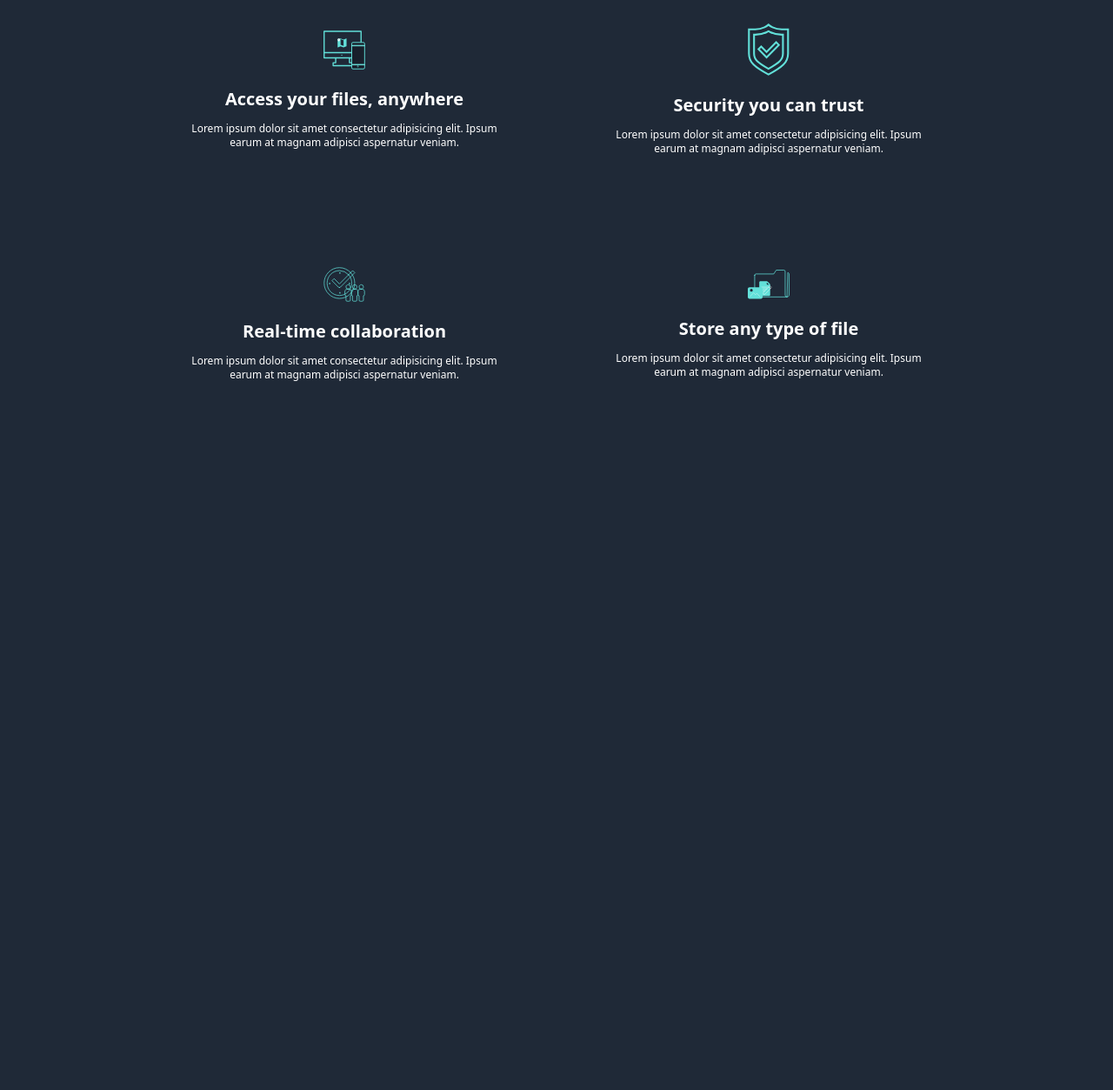
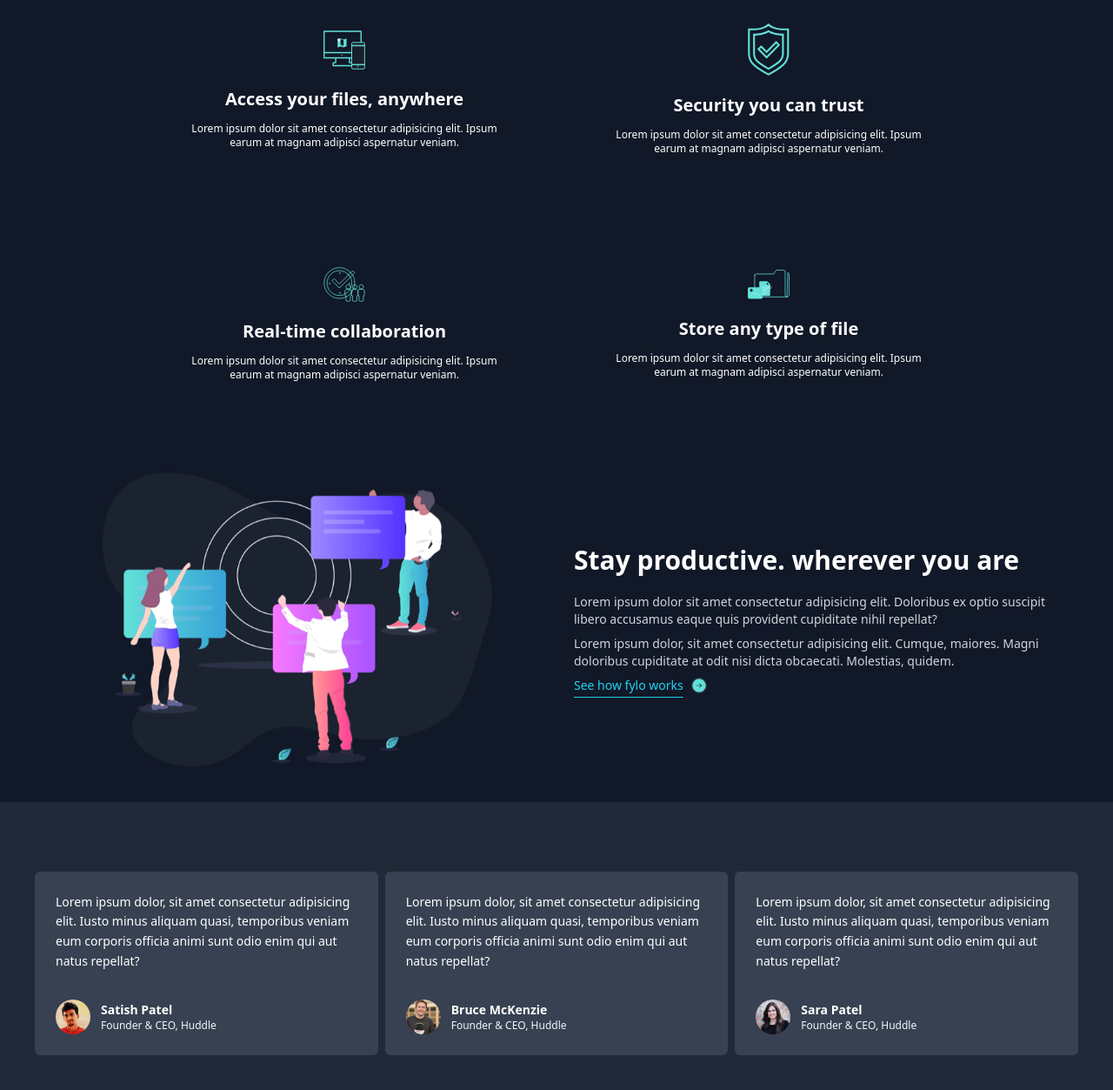
Before and after one commit to pedroLima019/Fylo-landing-page, a website: page src/index.html in a window 1280 px wide. Shown: the part 978-2231 px from the top of the page at 87% size. Before the commit the page ends 1481 px from the top, so only its background shows below. Drawn offline with Linux system fonts and the light colour scheme.

Commit message:
feat: create section cards

```diff
--- a/src/index.html
+++ b/src/index.html
@@ -72,9 +72,10 @@
           </button>
         </div>
       </section>
-      <section class="w-full flex justify-center mt-10 sm:mt-5 p-10">
+      <section
+        class="w-full flex justify-center mt-10 sm:mt-5 p-10 bg-gray-900"
+      >
         <div class="grid grid-cols-1 sm:grid-cols-2 gap-10 lg:gap-20 max-w-4xl">
-          <!-- Card 1 -->
           <div
             class="p-6 flex flex-col justify-center items-center text-center text-white rounded-lg"
           >
@@ -92,7 +93,6 @@
             </p>
           </div>
 
-          <!-- Card 2 -->
           <div
             class="p-6 flex flex-col justify-center items-center text-center text-white rounded-lg"
           >
@@ -106,7 +106,6 @@
             </p>
           </div>
 
-          <!-- Card 3 -->
           <div
             class="p-6 flex flex-col justify-center items-center text-center text-white rounded-lg"
           >
@@ -124,7 +123,6 @@
             </p>
           </div>
 
-          <!-- Card 4 -->
           <div
             class="p-6 flex flex-col justify-center items-center text-center text-white rounded-lg"
           >
@@ -139,6 +137,81 @@
           </div>
         </div>
       </section>
-    </main>
-  </body>
+     <section class="w-full p-10 flex justify-center items-center  bg-gray-900">
+  <div class="w-full max-w-6xl grid grid-cols-1 sm:grid-cols-2 gap-5 lg:gap-10">
+    <div class="flex items-center justify-center w-full">
+      <img
+        class="w-full max-w-md h-auto object-contain"
+        src="/images/illustration-stay-productive.png"
+        alt="Stay productive illustration"
+      />
+    </div>
+    <div class="flex flex-col justify-center w-full">
+      <h3 class="text-white text-lg font-semibold mb-5 md:text-3xl">
+        Stay productive. wherever you are
+      </h3>
+      <p class="text-gray-300 text-sm mb-2 font-thin ">
+        Lorem ipsum dolor sit amet consectetur adipisicing elit. Doloribus
+        ex optio suscipit libero accusamus eaque quis provident cupiditate
+        nihil repellat?
+      </p>
+      <p class="text-gray-300 text-sm mb-2 font-thin">
+        Lorem ipsum dolor, sit amet consectetur adipisicing elit. Cumque,
+        maiores. Magni doloribus cupiditate at odit nisi dicta obcaecati.
+        Molestias, quidem.
+      </p>
+      <a
+        class="flex gap-2 text-cyan-400 text-sm underline underline-offset-8"
+        href=""
+      >
+        See how fylo works
+        <img
+          class="w-[20px] h-[20px]"
+          src="/images/icon-arrow.svg"
+          alt=""
+        />
+      </a>
+    </div>
+  </div>
+</section>
+<section class="mt-10 px-4 sm:px-10 py-10 w-full grid grid-cols-1 sm:grid-cols-2 lg:grid-cols-3 gap-2 place-items-center">
+  <div class="flex flex-col bg-gray-700 p-6 rounded-md w-full ">
+    <p class="text-white text-sm mb-4 text-left leading-relaxed">
+      Lorem ipsum dolor, sit amet consectetur adipisicing elit. Iusto minus aliquam quasi, temporibus veniam eum corporis officia animi sunt odio enim qui aut natus repellat?
+    </p>
+    <div class="flex items-center mt-4">
+      <img src="/images/profile-1.jpg" alt="" class="w-[40px] h-[40px] rounded-full" />
+      <div class="ml-3">
+        <p class="font-semibold text-white text-sm">Satish Patel</p>
+        <p class="font-thin text-xs text-slate-100">Founder & CEO, Huddle</p>
+      </div>
+    </div>
+  </div>
+  <div class="flex flex-col bg-gray-700 p-6 rounded-md w-full ">
+    <p class="text-white text-sm mb-4 text-left leading-relaxed">
+      Lorem ipsum dolor, sit amet consectetur adipisicing elit. Iusto minus aliquam quasi, temporibus veniam eum corporis officia animi sunt odio enim qui aut natus repellat?
+    </p>
+    <div class="flex items-center mt-4">
+      <img src="/images/profile-2.jpg" alt="" class="w-[40px] h-[40px] rounded-full" />
+      <div class="ml-3">
+        <p class="font-semibold text-white text-sm">Bruce McKenzie</p>
+        <p class="font-thin text-xs text-slate-100">Founder & CEO, Huddle</p>
+      </div>
+    </div>
+  </div>
+  <div class="flex flex-col bg-gray-700 p-6 rounded-md w-full ">
+    <p class="text-white text-sm mb-4 text-left leading-relaxed">
+      Lorem ipsum dolor, sit amet consectetur adipisicing elit. Iusto minus aliquam quasi, temporibus veniam eum corporis officia animi sunt odio enim qui aut natus repellat?
+    </p>
+    <div class="flex items-center mt-4">
+      <img src="/images/profile-3.jpg" alt="" class="w-[40px] h-[40px] rounded-full" />
+      <div class="ml-3">
+        <p class="font-semibold text-white text-sm">Sara Patel</p>
+        <p class="font-thin text-xs text-slate-100">Founder & CEO, Huddle</p>
+      </div>
+    </div>
+  </div>
+</section>
+
+</body>
 </html>
```
Also changed, not shown: src/CSS/dist/output.css.
